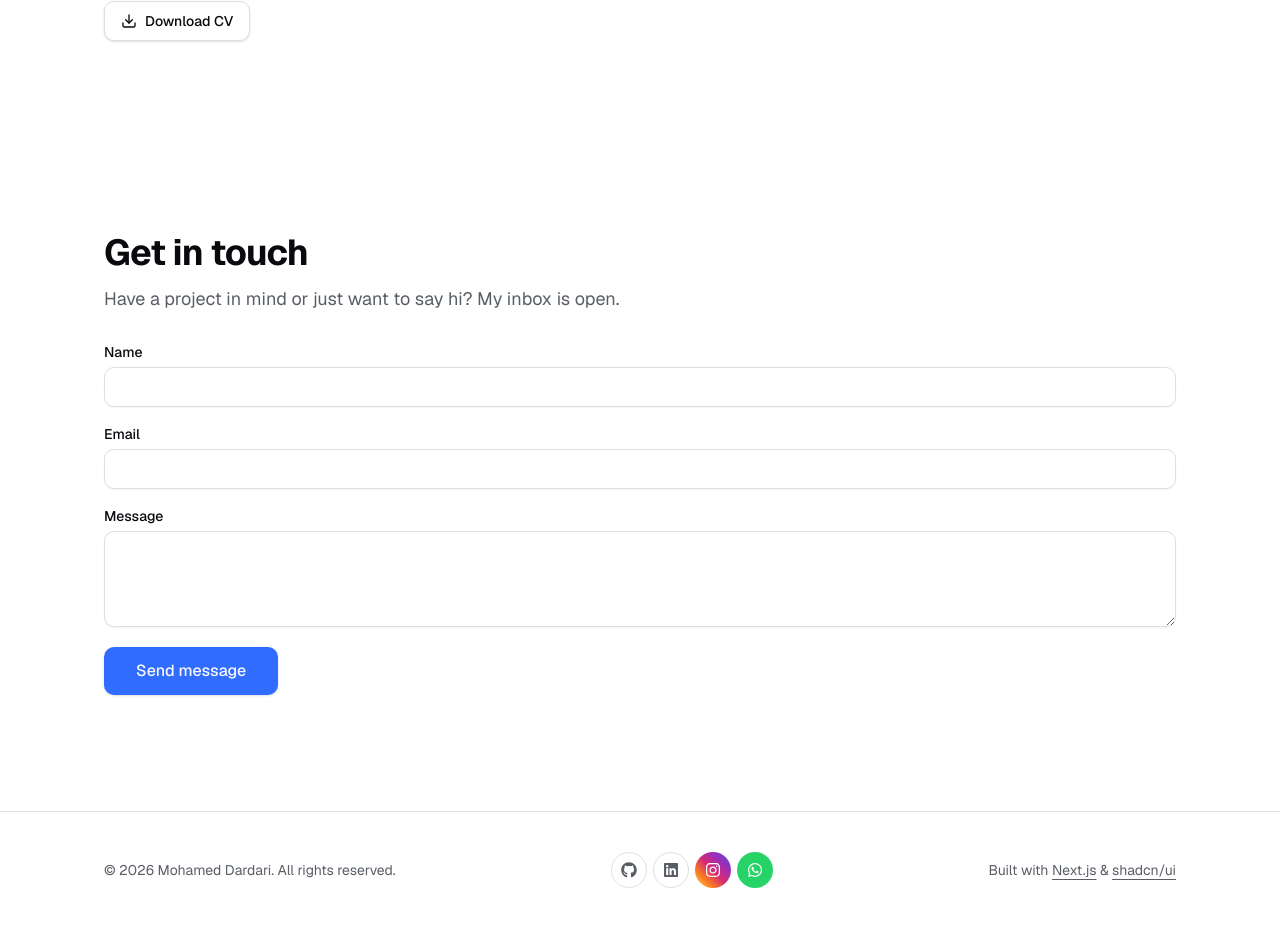
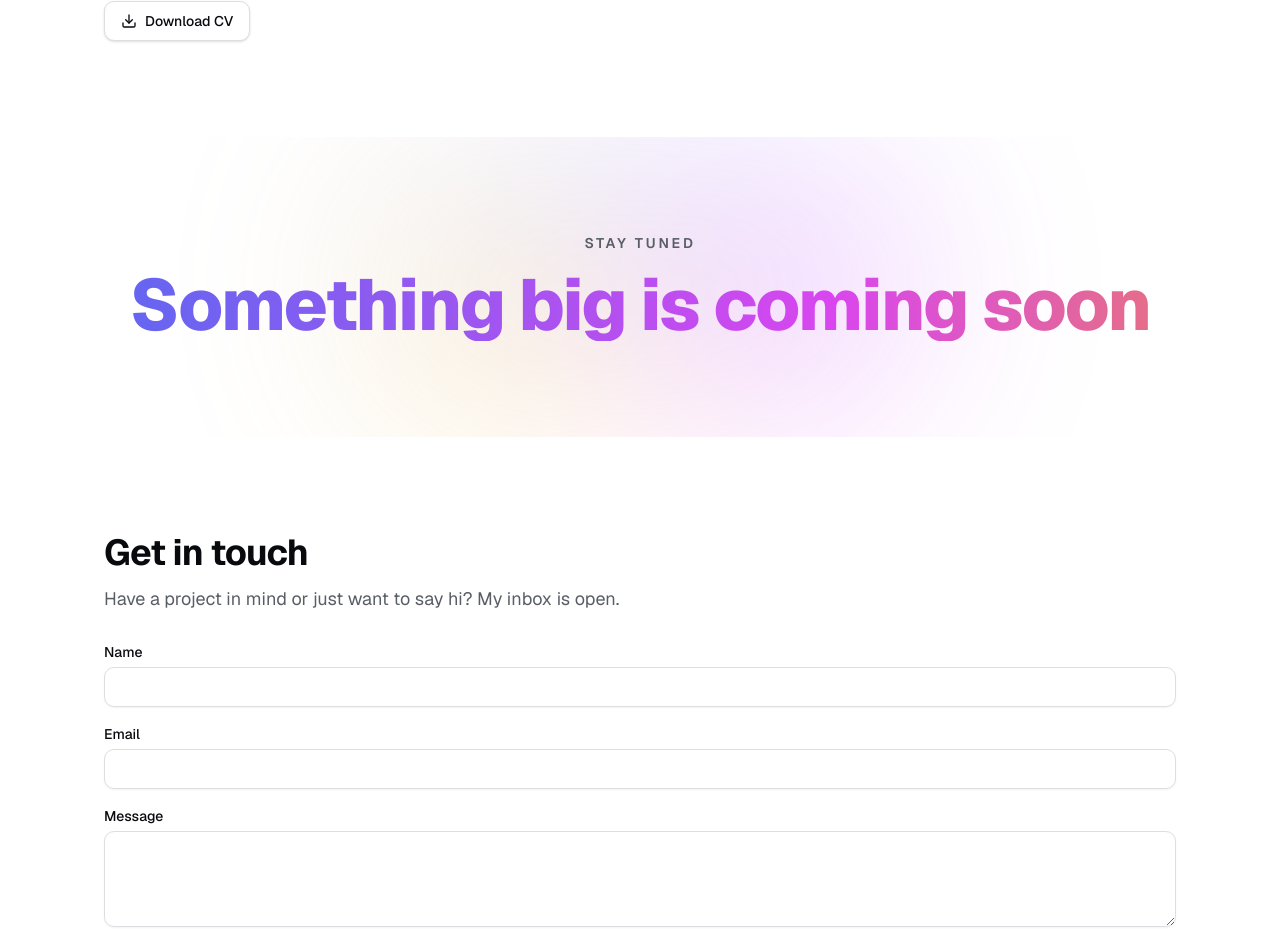
Before and after one commit to mohamedgoodman/mohamed-goodman, a Next.js app: page / in a window 1280 px wide. Shown: the part 1237-2171 px from the top of the page. Built offline with nearby package versions, Linux system fonts and the light colour scheme.

Commit message:
Add "Something big is coming soon" announcement section
Bold animated gradient headline between About and Contact — a
placeholder teaser section for what's next.

```diff
--- a/src/app/globals.css
+++ b/src/app/globals.css
@@ -88,6 +88,13 @@
   --radius-xl: calc(var(--radius) + 4px);
   --font-sans: var(--font-geist-sans);
   --font-mono: var(--font-geist-mono);
+  --animate-shine: shine 6s linear infinite;
+}
+
+@keyframes shine {
+  to {
+    background-position: 200% center;
+  }
 }
 
 @layer base {
--- a/src/app/page.tsx
+++ b/src/app/page.tsx
@@ -1,5 +1,6 @@
 import { Hero } from "@/components/sections/hero";
 import { About } from "@/components/sections/about";
+import { ComingSoon } from "@/components/sections/coming-soon";
 import { Contact } from "@/components/sections/contact";
 
 // Projects and Experience sections were removed — add them back with real
@@ -18,6 +19,7 @@ export default function Home() {
     <>
       <Hero />
       <About />
+      <ComingSoon />
       <Contact />
     </>
   );
--- /dev/null
+++ b/src/components/sections/coming-soon.tsx
@@ -0,0 +1,28 @@
+import { Reveal } from "@/components/motion/reveal";
+
+export function ComingSoon() {
+  return (
+    <section
+      aria-label="Announcement"
+      className="relative overflow-hidden py-24"
+    >
+      <div
+        aria-hidden="true"
+        className="pointer-events-none absolute inset-0 -z-10"
+      >
+        <div className="absolute top-1/2 left-1/2 h-72 w-[36rem] -translate-x-1/2 -translate-y-1/2 rounded-full bg-[conic-gradient(from_0deg,theme(colors.indigo.500),theme(colors.fuchsia.500),theme(colors.amber.400),theme(colors.indigo.500))] opacity-20 blur-[100px]" />
+      </div>
+
+      <div className="container-page text-center">
+        <Reveal>
+          <p className="text-muted-foreground mb-4 text-sm font-semibold tracking-[0.2em] uppercase">
+            Stay tuned
+          </p>
+          <h2 className="animate-shine bg-[linear-gradient(90deg,#6366f1,#d946ef,#f59e0b,#6366f1)] bg-[length:200%_auto] bg-clip-text text-4xl font-extrabold tracking-tight text-balance text-transparent sm:text-6xl md:text-7xl">
+            Something big is coming soon
+          </h2>
+        </Reveal>
+      </div>
+    </section>
+  );
+}
```
